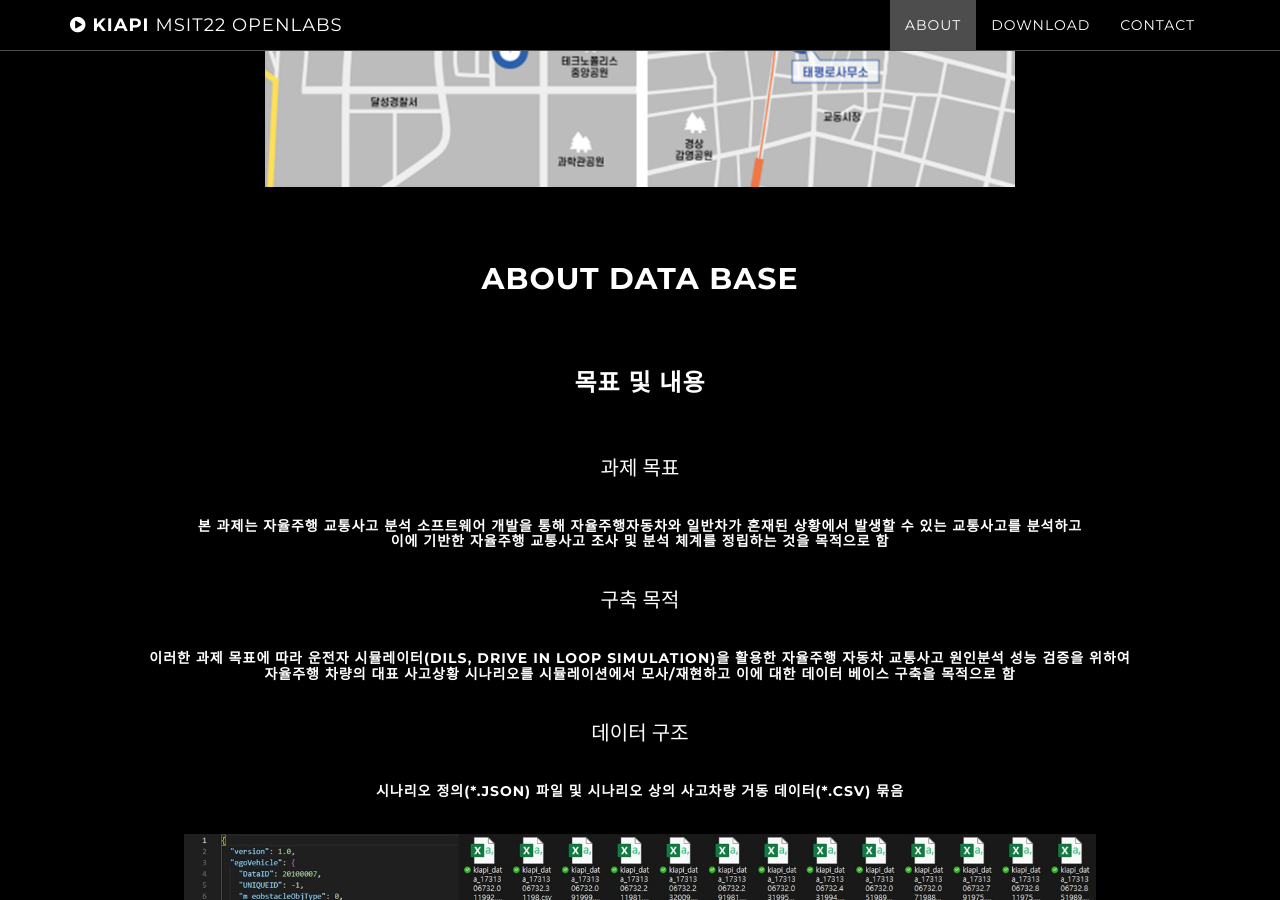
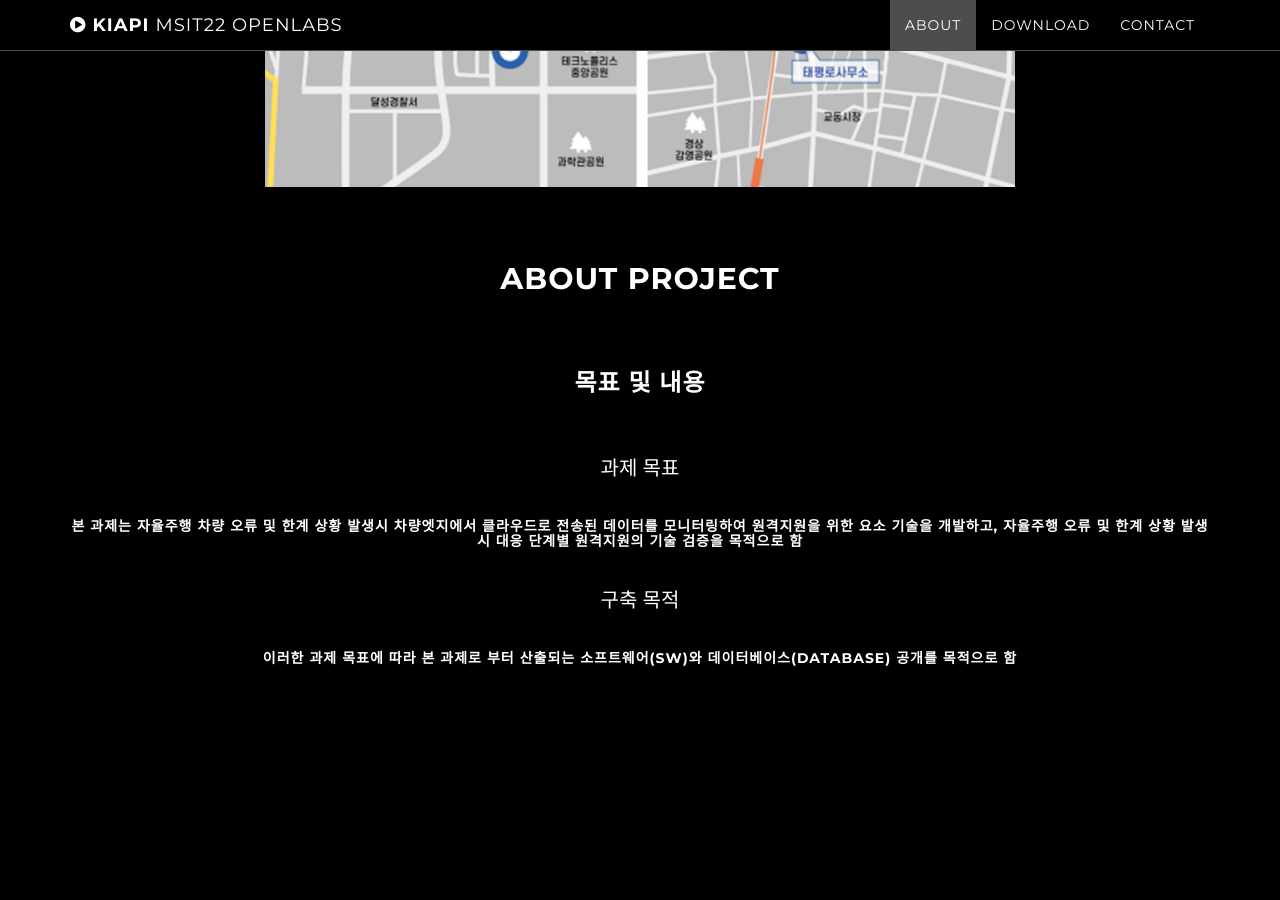
Before and after one commit to knowJang/kiapi-msit-22.github.io, a Jekyll site: the page built from index.html, in a window 1280 px wide and 900 px high, scrolled down 3087 px. Built offline with Jekyll 4.4.1, drawn with Linux system fonts in a browser that asks for light colours.

Commit message:
Update about.html

```diff
--- a/_includes/about.html
+++ b/_includes/about.html
@@ -14,15 +14,12 @@
               <h5>413,564m² 규모의 시험장 및 관련 장비 운영<br>Test track of 413,564m² and operation of related equipment</h5><br>
               <p> <img src="img/about/kiapi_location.png" width="750" height="947" class="center responsive-image"> </p>  <br>  <br>
 
-              <h2>About Data Base</h2>  <br>  <br>
+              <h2>About Project</h2>  <br>  <br>
               <h3>목표 및 내용</h3>  <br>
               <p>과제 목표</p>
-              <h5>본 과제는 자율주행 교통사고 분석 소프트웨어 개발을 통해 자율주행자동차와 일반차가 혼재된 상황에서 발생할 수 있는 교통사고를 분석하고<br>이에 기반한 자율주행 교통사고 조사 및 분석 체계를 정립하는 것을 목적으로 함</h5>
+              <h5>본 과제는 자율주행 차량 오류 및 한계 상황 발생시 차량엣지에서 클라우드로 전송된 데이터를 모니터링하여 원격지원을 위한 요소 기술을 개발하고, 자율주행 오류 및 한계 상황 발생시 대응 단계별 원격지원의 기술 검증을 목적으로 함</h5>
               <p>구축 목적</p>
-              <h5>이러한 과제 목표에 따라 운전자 시뮬레이터(DILS, Drive In Loop Simulation)을 활용한 자율주행 자동차 교통사고 원인분석 성능 검증을 위하여<br>자율주행 차량의 대표 사고상황 시나리오를 시뮬레이션에서 모사/재현하고 이에 대한 데이터 베이스 구축을 목적으로 함</h5>
-              <p>데이터 구조</p>
-              <h5>시나리오 정의(*.json) 파일 및 시나리오 상의 사고차량 거동 데이터(*.csv) 묶음 </h5>
-              <p> <img src="img/about/Data.jpg" width="80%" height="80%" class="center responsive-image"> </p>
+              <h5>이러한 과제 목표에 따라 본 과제로 부터 산출되는 소프트웨어(SW)와 데이터베이스(Database) 공개를 목적으로 함</h5>
             </div>
         </div>
     </section>
```
